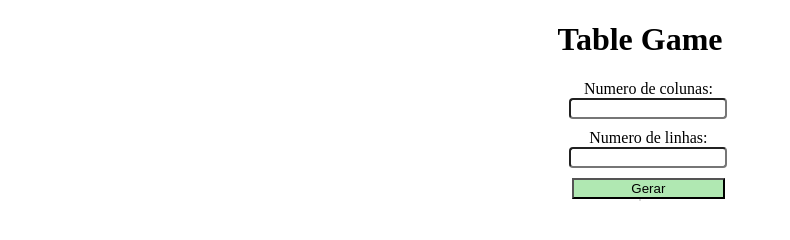
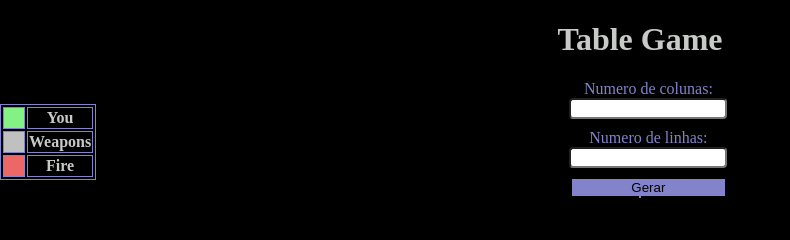
Before and after one commit to leonardoEugenio/table-game, a plain HTML site: page index.html in a window 1280 px wide. Shown: the whole page, without its empty margins (0-790 px from the left). Drawn offline with nearby package versions, Linux system fonts and the light colour scheme.

Commit message:
add div for information of the game

```diff
--- a/index.html
+++ b/index.html
@@ -34,4 +34,20 @@
 
     </table>
 </body>
+
+<div id="info">
+    <table>
+        <th class="player"></th>
+        <th>You</th>
+        <tr>
+            <th class="Knife"></th>
+            <th>Weapons</th>
+        </tr>
+        <tr>
+            <th class="fire"></th>
+            <th>Fire</th>
+        </tr>
+    </table>
+</div>
+
 </html>
--- a/style.css
+++ b/style.css
@@ -1,44 +1,89 @@
+h1 {
+    color: rgb(200, 202, 200);
+}
 
-body{
+p,
+label {
+    color: rgb(131, 131, 204);
+}
+
+body {
+    background-color: black;
     margin: 0 auto;
     text-align: center;
     width: 1200px;
 }
-table{
+
+body table {
+    align-items: center;
     margin: 0 auto;
     max-width: 1200px;
-    border: 1px solid gainsboro;
+    border: 1px solid rgb(131, 131, 204);
 }
-th{
-    border: 1px solid gainsboro;
+
+#table th {
+    border: 1px solid rgb(131, 131, 204);
     padding: 5px;
     max-width: 2px;
 }
-form{
+
+form {
     margin: 0 auto;
     width: 40%;
 }
-input, label{
+
+input,
+label {
     margin-left: 3.5%;
     width: 150px;
     border-radius: 4px;
     margin-bottom: 10px;
 }
-button{
+
+button {
     margin-left: 3.5%;
     width: 32%;
-    background-color: #B0E8B2;
+    background-color: rgb(131, 131, 204);
+    border: none;
 }
-#mensagem{
+
+button:hover {
+    background-color: rgb(112, 112, 207);
+    border: white;
+}
+
+#info {
+    position: absolute;
+    width: 5%;
+    max-width: 30%;
+    left: 0;
+    top: 13%;
+}
+
+#info th {
+    color: rgb(200, 202, 200);
+    border: 1px solid rgb(131, 131, 204);
+}
+
+#mensagem {
     background-color: red;
     color: lime;
 }
-.player{
-    background-color: black;
+
+.player {
+    background-color: rgb(131, 241, 131);
+    padding: 10dasdwdwadwwdpx;
+    max-width: 5px;
 }
+
 .Knife {
     background-color: silver;
+    padding: 10px;
+    max-width: 5px;
 }
-.fire{
-    background-color: red;
+
+.fire {
+    background-color: rgb(238, 103, 103);
+    padding: 10px;
+    max-width: 5px;
 }
```
